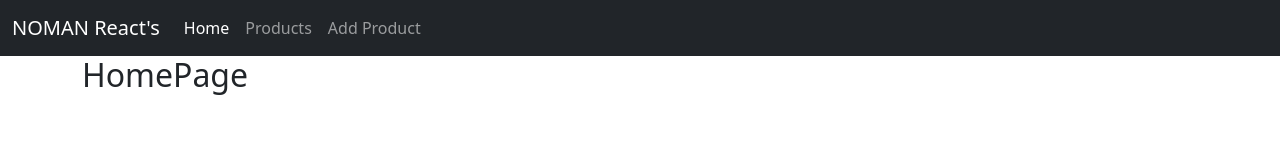
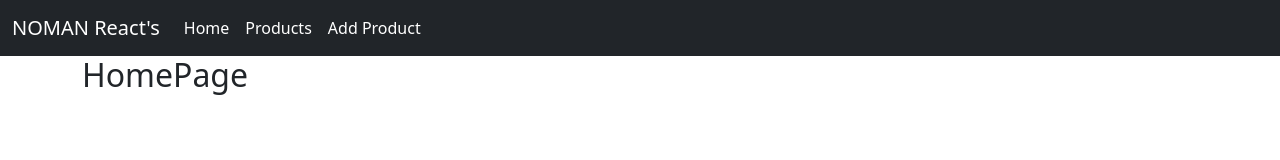
Before and after one commit to noman318/classComponentsTask, a React (Create React App) app: page / in a window 1280 px wide. Shown: the top 160 px of the page. Built offline with nearby package versions, Linux system fonts and the light colour scheme.

Commit message:
minor fixes

```diff
--- a/src/components/Navbar.js
+++ b/src/components/Navbar.js
@@ -27,12 +27,12 @@ export default class Navbar extends Component {
                 </Link>
               </li>
               <li className="nav-item">
-                <Link className="nav-link" to="/getproducts">
+                <Link className="nav-link active" to="/getproducts">
                   Products
                 </Link>
               </li>
               <li className="nav-item">
-                <Link className="nav-link" to="/addproduct">
+                <Link className="nav-link active" to="/addproduct">
                   Add Product
                 </Link>
               </li>
```
